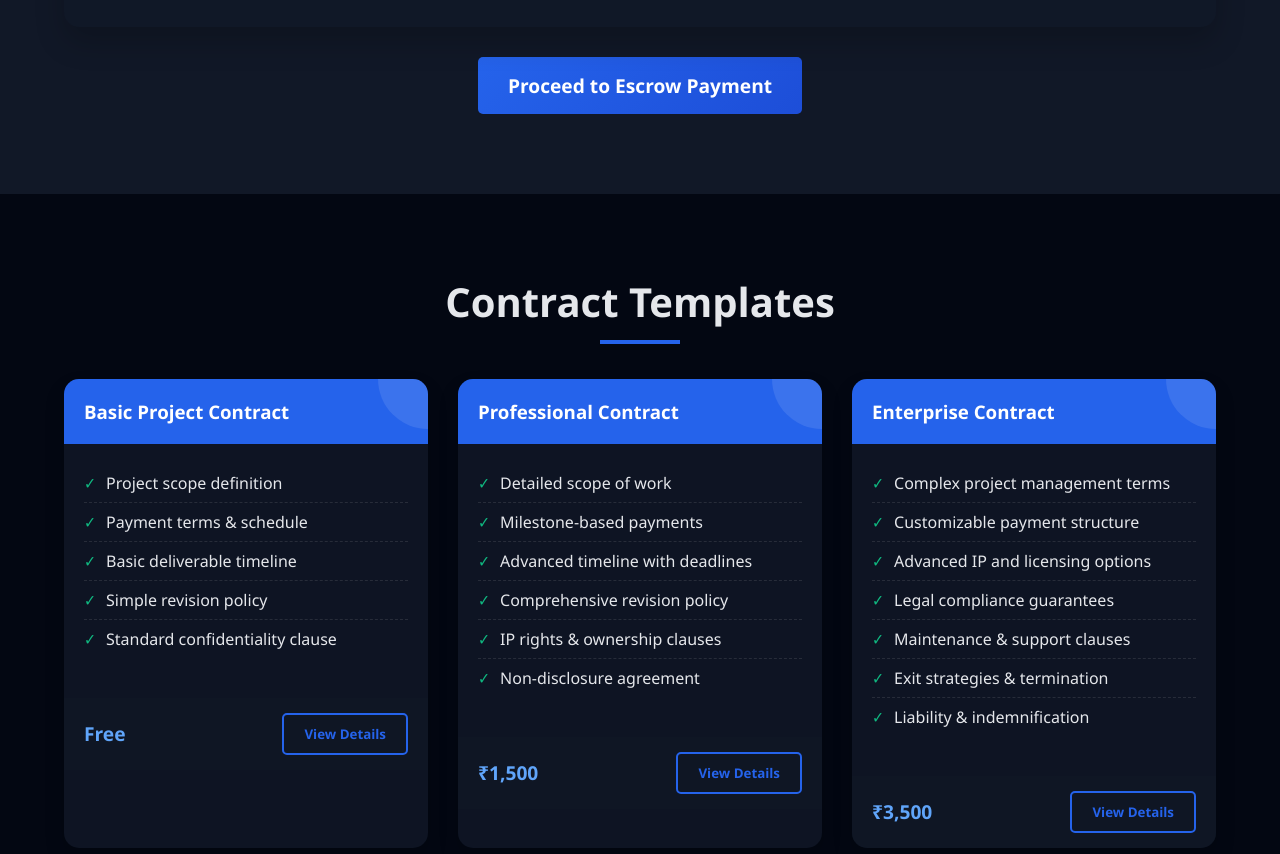
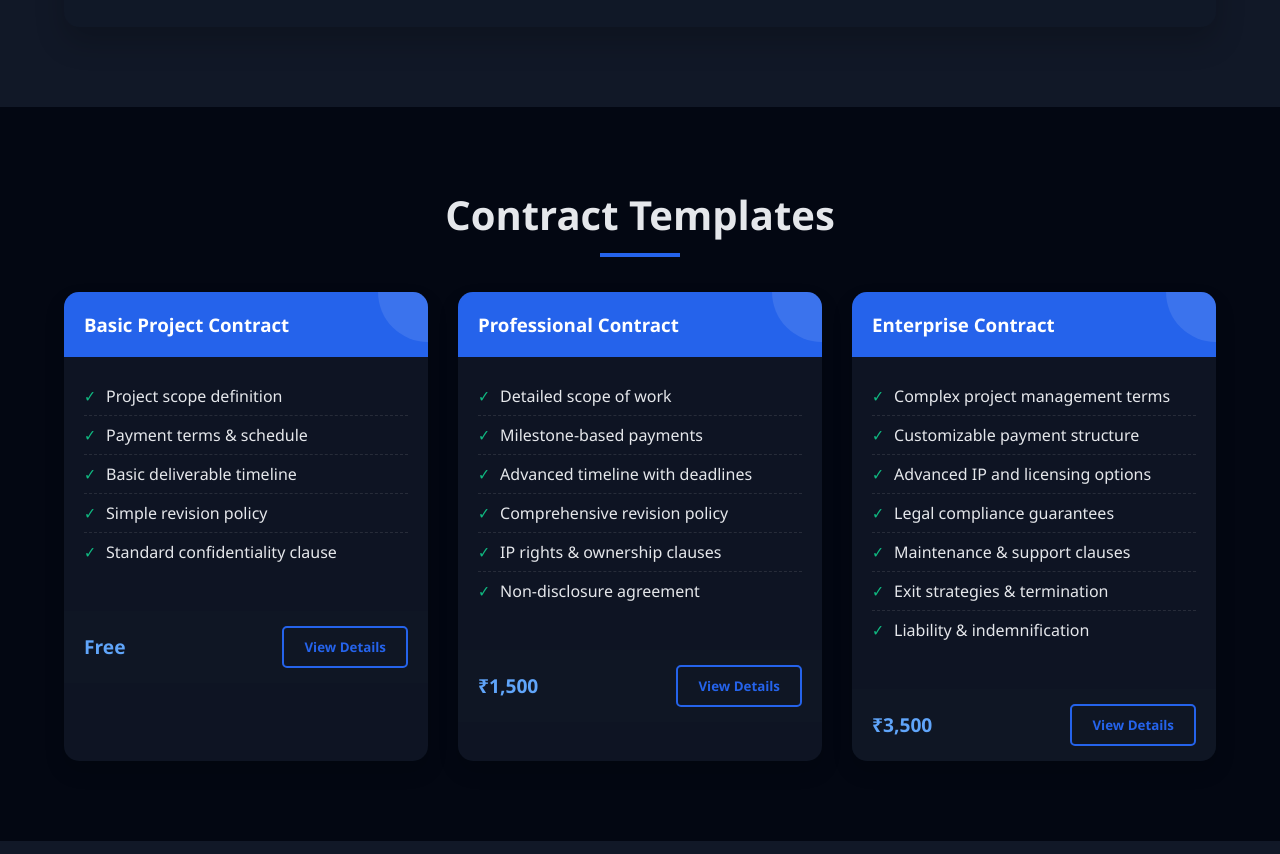
Before and after one commit to harshisgod/YuvaWorks, a plain HTML site: page index.html in a window 1280 px wide. Shown: the part 6183-7037 px from the top of the page. Drawn offline with Linux system fonts and the light colour scheme.

Commit message:
Update index.html

```diff
--- a/index.html
+++ b/index.html
@@ -2165,12 +2165,7 @@
                 </div>
             </div>
         </div>
-        <!-- Add the button here -->
-        <div style="text-align: center; margin-top: 30px;">
-            <a href="escrow.html">
-                <button class="btn btn-primary" style="padding: 15px 30px; font-size: 1.2rem;">Proceed to Escrow Payment</button>
-            </a>
-        </div>
+
     </section>
 
     <!-- Contract Templates Section -->
```
